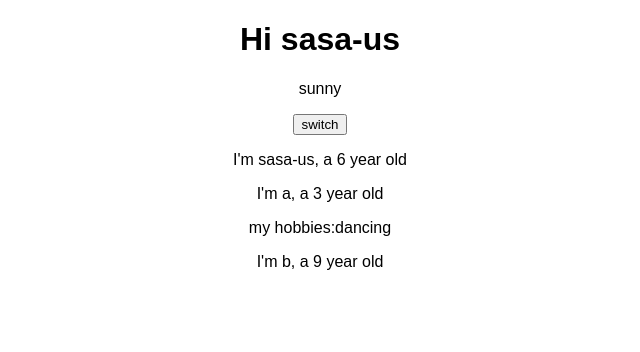
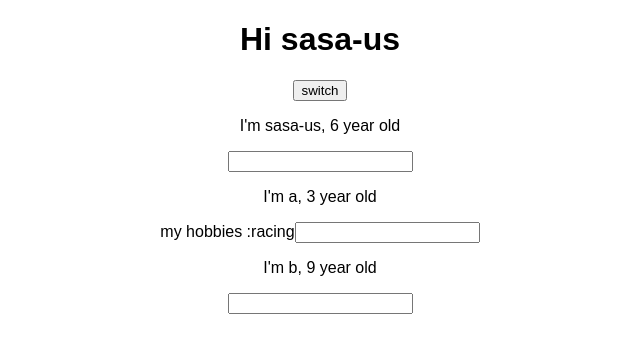
Before and after one commit to sasa-us/React-practice, a React (Create React App) app in the folder react-complete-guide/: page / in a window 1280 px wide. Shown: the top 352 px of the page, without its empty margins (320-960 px from the left). Built offline with nearby package versions, Linux system fonts and the light colour scheme.

Commit message:
add two way banding

```diff
--- a/react-complete-guide/src/App.js
+++ b/react-complete-guide/src/App.js
@@ -1,59 +1,58 @@
-import React, { useState } from 'react';
+import React, { Component } from 'react';
 import './App.css';
 import Person from './Person/Person';
 
-// class App extends Component {
-  // state = {
-  //   persons: [
-  //     { name: 'sasa-us', age: 6},
-  //     { name: 'a', age: 3},
-  //     { name: 'b', age: 9}
-  //   ],
-  //   otherState: 'va'
-  // }
+class App extends Component {
+  state = {
+    persons: [
+      { name: 'sasa-us', age: 6},
+      { name: 'a', age: 3},
+      { name: 'b', age: 9}
+    ],
+    otherState: 'va'
+  };
 
-  //react hook
-const app = props => {
-
-  const [ personsState, setPersonsState] = useState({
-    persons: [
-          { name: 'sasa-us', age: 6},
-          { name: 'a', age: 3},
-          { name: 'b', age: 9}
-        ],
-        otherState: 'other state'
-  });
-
-  const [otherState, setOtherState] = useState('other state');
-console.log(personsState, otherState);
-
-  const switchNameHandler = (newName) => {
+  switchNameHandler = (newName) => {
     console.log('clicked');
-    // this.setState({
-      setPersonsState({
+    this.setState({
       persons: [
-        { name: 'sasa-us', age: 6},
-        { name: newName, age: 0},
-        { name: 'x', age: 0}
-      ]
-     // otherState: personsState.otherState
+        { name: newName, age: 6},
+        { name: 'a', age: 0},
+        { name: 'b', age: 0}
+      ],
     })
   }
 
+  nameChangedHandler = (event) => {
+    this.setState( {
+      person: [
+        { name: 'sasa-us', age: 6},
+        { name: event.target.value, age: 0},
+        { name: 'b', age: 0}
+      ],
+    });
+  }
+
+  render() {
     return (
       <div className="App">
         <h1>Hi sasa-us</h1>
-        <p>sunny</p>
-        <button onClick={() => switchNameHandler('aa')}>switch</button>
-        <Person name={personsState.persons[0].name} age={personsState.persons[0].age}/>
-        <Person name={personsState.persons[1].name} age={personsState.persons[1].age}
-                click={switchNameHandler.bind(this, 'bb')}>
-              my hobbies:dancing
+
+        {/* <button onClick={this.switchNameHandler.bind(this,'cc')}>switch</button> */}
+        <button onClick={ ()=>this.switchNameHandler('cc')}>switch</button>
+
+        <Person name={this.state.persons[0].name} age={this.state.persons[0].age}/>
+
+        <Person name={this.state.persons[1].name}
+                age={this.state.persons[1].age}
+                click={this.switchNameHandler.bind(this, 'bb')}
+                changed={this.nameChangedHandler}>
+                my hobbies :racing
         </Person>
-        <Person name={personsState.persons[2].name} age={personsState.persons[2].age}/>
+        <Person name={this.state.persons[2].name} age={this.state.persons[2].age}/>
       </div>
     );
   }
+}
 
-
-export default app;
+export default App;
--- a/react-complete-guide/src/Person/Person.js
+++ b/react-complete-guide/src/Person/Person.js
@@ -1,12 +1,13 @@
 import React from 'react';
 
 const person = (props) => {
+    console.log(props.changed);
     return (
         <div>
 
-            <p onClick={props.click}>I'm {props.name}, a { props.age } year old  </p>
-    <span>{props.children}</span>
-
+            <p onClick={props.click}>I'm {props.name}, { props.age } year old  </p>
+            <span>{props.children}</span>
+            <input type="text" onChange={props.changed} />
         </div>
 
     );
```
Also changed, not shown: 2 other files (tests, documents, lock files or other folders).
